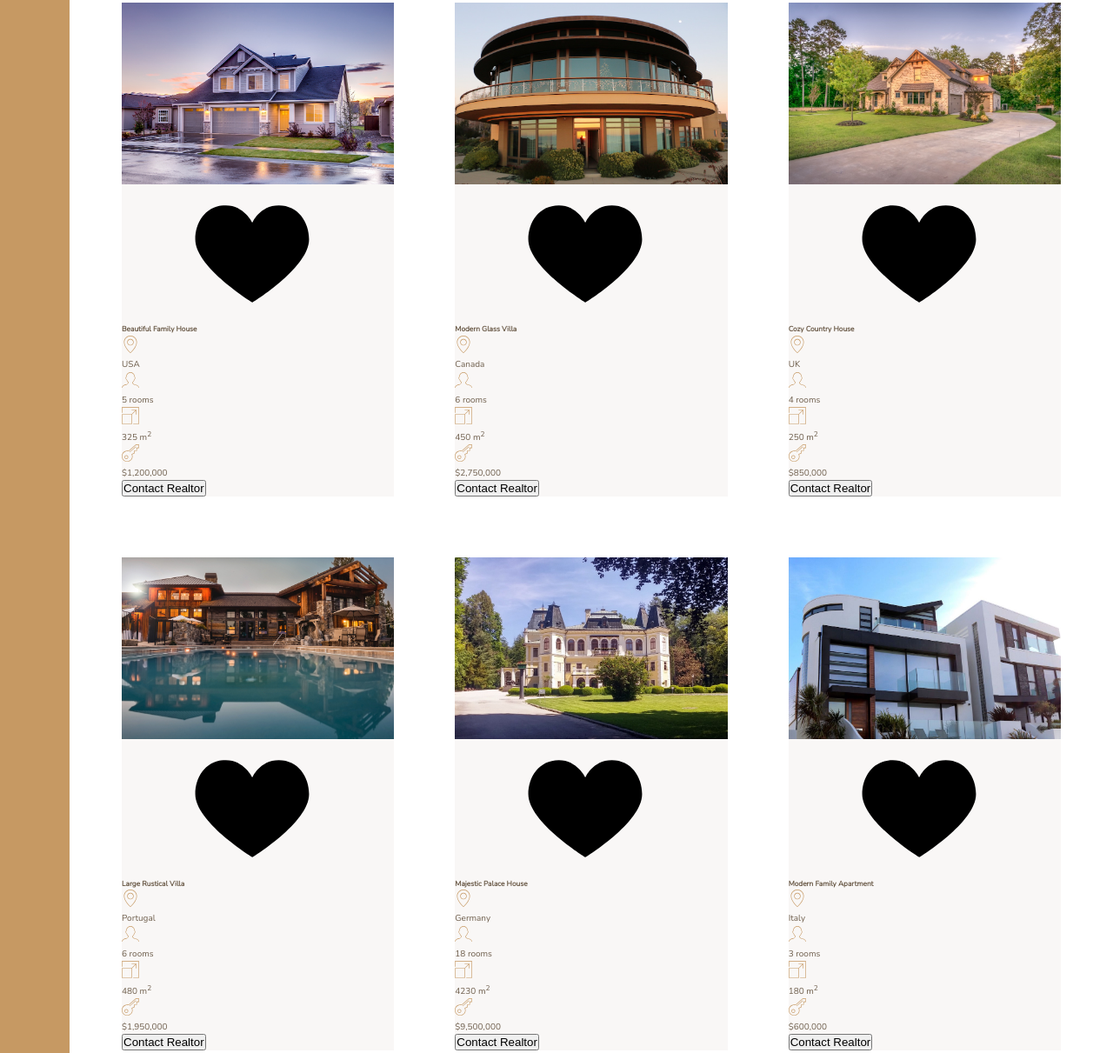
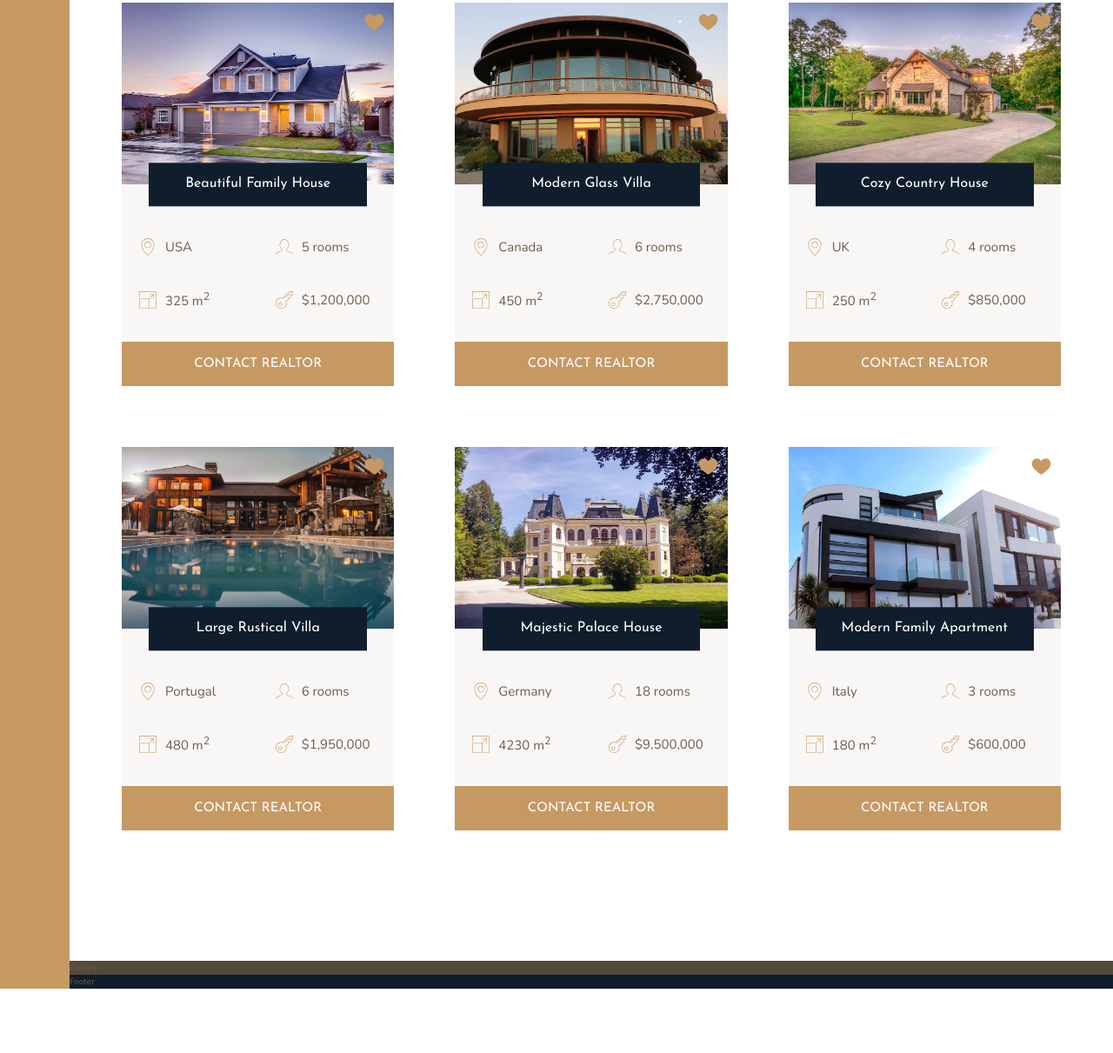
Before and after one commit to JoseManuelMunozManzano/nexter, a website: page index.html in a window 1280 px wide. Shown: the part 1967-3178 px from the top of the page at 87% size. After the commit the page ends 3104 px from the top, so only its background shows below. Drawn offline with nearby package versions, Linux system fonts and the light colour scheme.

Commit message:
Building the Homes Section - Part 2

```diff
--- a/index.html
+++ b/index.html
@@ -135,7 +135,7 @@
                 <p>$1,200,000</p>
             </div>
 
-            <button class="cta">Contact Realtor</button>
+            <button class="btn home__btn">Contact Realtor</button>
         </div>
 
         <div class="home">
@@ -173,7 +173,7 @@
                 <p>$2,750,000</p>
             </div>
 
-            <button class="cta">Contact Realtor</button>
+            <button class="btn home__btn">Contact Realtor</button>
         </div>
 
         <div class="home">
@@ -211,7 +211,7 @@
                 <p>$850,000</p>
             </div>
 
-            <button class="cta">Contact Realtor</button>
+            <button class="btn home__btn">Contact Realtor</button>
         </div>
 
         <div class="home">
@@ -249,7 +249,7 @@
                 <p>$1,950,000</p>
             </div>
 
-            <button class="cta">Contact Realtor</button>
+            <button class="btn home__btn">Contact Realtor</button>
         </div>
 
         <div class="home">
@@ -287,7 +287,7 @@
                 <p>$9,500,000</p>
             </div>
 
-            <button class="cta">Contact Realtor</button>
+            <button class="btn home__btn">Contact Realtor</button>
         </div>
 
         <div class="home">
@@ -325,7 +325,7 @@
                 <p>$600,000</p>
             </div>
 
-            <button class="cta">Contact Realtor</button>
+            <button class="btn home__btn">Contact Realtor</button>
         </div>
     </section>
 
--- a/sass/_homes.scss
+++ b/sass/_homes.scss
@@ -11,27 +11,95 @@
 .home {
   background-color: $color-grey-light-1;
 
+  // We are going to define the columns and then the rows will be put
+  // automatically in there by CSS. This is a kind of pattern.
+  display: grid;
+  grid-template-columns: repeat(2, 1fr);
+
+  // In order to get along with the space between &__name and &__location...
+  // But it's not perfect and we have to add a little margin to &__location and &__rooms.
+  row-gap: 3.5rem;
+
   &__img {
     width: 100%;
+    // In order to see the img and the like both joined in the cell grid.
+    grid-row: 1 / 2;
+    grid-column: 1 / -1;
+    // I want the like icon to be on top of the image
+    z-index: 1;
   }
 
+  // overlapping: placing this grid item on top of the image, in another grid cell.
+  // The problem is that the automatic-placement algorithm doesn't automatically put
+  // grid items one on top on another.
+  // So we have to specify that. See &__img, property grid-row: 1 / 2;
   &__like {
+    grid-row: 1 / 2;
+    grid-column: 2 / 3;
+
+    fill: $color-primary;
+    height: 2.5rem;
+    width: 2.5rem;
+    // I want the like icon to be on top of the image
+    z-index: 2;
+    justify-self: end;
+    margin: 1rem;
   }
 
   &__name {
+    grid-column: 1 / -1;
+
+    font-family: $font-display;
+    font-size: 1.6rem;
+    text-align: center;
+    padding: 1.25rem;
+    background-color: $color-secondary;
+    color: #fff;
+    font-weight: 400;
+
+    // Centering the grid item
+    width: 80%;
+    justify-self: center;
+
+    // Moved up a bit
+    // 1. Move it up from there, but then that would create a half-empty row. BAD
+    // 2. To place the grid item right in the first row, using overlapping once again. OK
+    grid-row: 1 / 2;
+    z-index: 3;
+    align-self: end;
+
+    // Now we move it down with a simple translate
+    transform: translateY(50%);
+  }
+
+  &__location,
+  &__rooms {
+    margin-top: 2.5rem;
   }
 
   &__location,
   &__rooms,
   &__area,
   &__price {
+    font-size: 1.5rem;
+    margin-left: 2rem;
+
+    // For putting side by side the svg and the p elements
+    display: flex;
+    align-items: center;
+
     svg {
       fill: $color-primary;
       height: 2rem;
       width: 2rem;
+      margin-right: 1rem; // In Flexbox we don't have gap
     }
 
-    p {
-    }
+    // I don't need this selector because the font-size is inherited from above (1.5rem)
+    // p {}
+  }
+
+  &__btn {
+    grid-column: 1 / -1;
   }
 }
```
Also changed, not shown: css/style.css.
